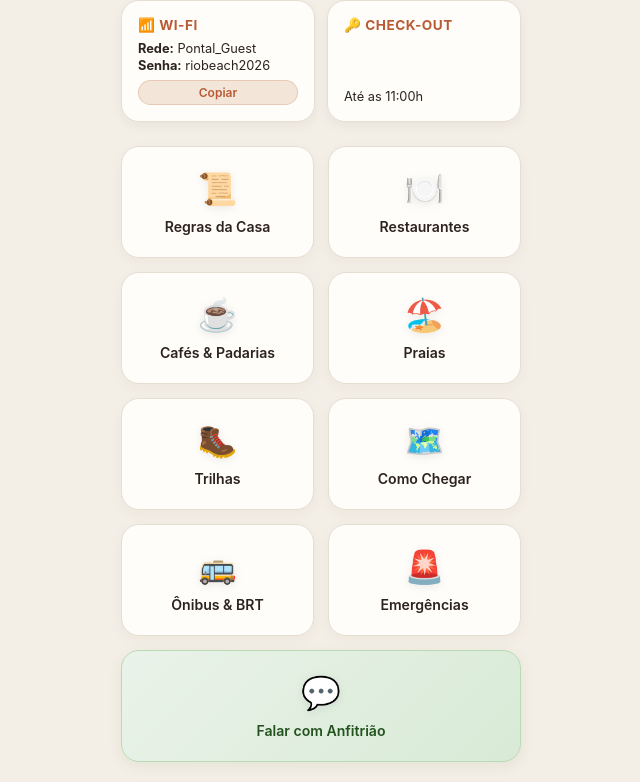
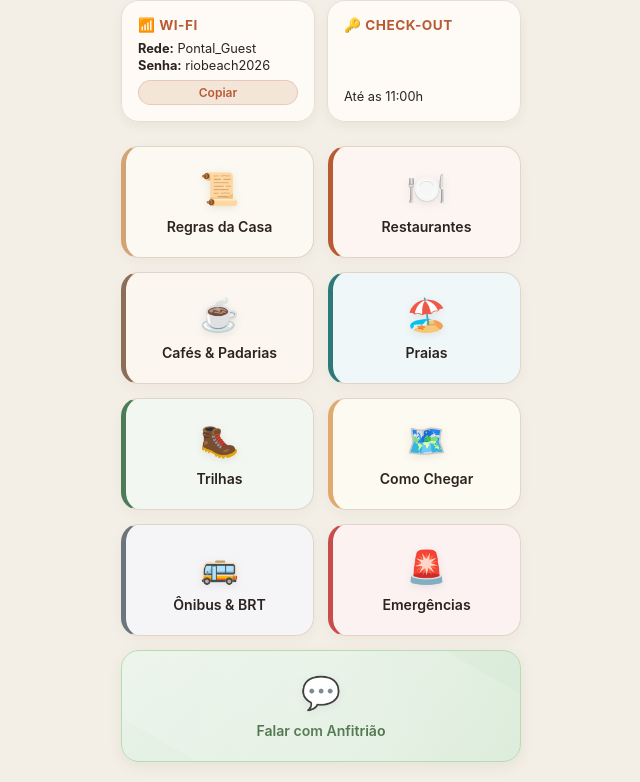
Before and after one commit to igordesouzacordeiro18-svg/guia-anfitriao, a plain HTML site: page index.html in a window 1280 px wide. Shown: the part 192-974 px from the top of the page, without its empty margins (319-959 px from the left). Drawn offline with Linux system fonts and the light colour scheme.

Commit message:
style: adiciona cores tematicas e bordas nos cards do menu

```diff
--- a/css/style.css
+++ b/css/style.css
@@ -585,3 +585,119 @@ body {
 .menu-item.highlight:hover {
   border-color: #23521f;
 }
+
+/* ==========================================
+   EFEITOS VISUAIS SUAVES & ANIMAÇÕES
+   ========================================== */
+
+/* 1. Animação de entrada dos cards */
+@keyframes fadeInUp {
+  from {
+    opacity: 0;
+    transform: translateY(15px);
+  }
+  to {
+    opacity: 1;
+    transform: translateY(0);
+  }
+}
+
+.menu-item, .info-card {
+  animation: fadeInUp 0.5s ease-out forwards;
+}
+
+/* 2. Efeito de Vidro Aconchegante nos Cards de Informação */
+.info-card {
+  background: rgba(255, 253, 249, 0.85) !important;
+  backdrop-filter: blur(8px);
+  -webkit-backdrop-filter: blur(8px);
+}
+
+/* 3. Brilho sutil no botão Falar com Anfitrião */
+.menu-item.highlight {
+  position: relative;
+  overflow: hidden;
+}
+
+.menu-item.highlight::after {
+  content: '';
+  position: absolute;
+  top: -50%;
+  left: -50%;
+  width: 200%;
+  height: 200%;
+  background: linear-gradient(
+    60deg,
+    transparent,
+    rgba(255, 255, 255, 0.25),
+    transparent
+  );
+  transform: rotate(30deg);
+  transition: all 0.6s ease;
+}
+
+.menu-item.highlight:active::after {
+  left: 100%;
+}
+
+/* ==========================================
+   CARDS COM CORES INDIVIDUAIS & DESTAQUES
+   ========================================== */
+
+/* Transição de elevação nos cards */
+.menu-item {
+  border: 1px solid #e0d6c8;
+  transition: transform 0.2s ease, box-shadow 0.2s ease;
+}
+
+.menu-item:active {
+  transform: translateY(-4px) scale(0.98);
+}
+
+/* 1. Regras da Casa (Tom Madeira/Palha) */
+.menu-item[href="regras.html"] {
+  background-color: #fcf8f2;
+  border-left: 5px solid #d4a373;
+}
+
+/* 2. Restaurantes (Tom Terracota Suave) */
+.menu-item[href="restaurantes.html"] {
+  background-color: #fdf5f2;
+  border-left: 5px solid #b85b35;
+}
+
+/* 3. Cafés & Padarias (Tom Café com Leite) */
+.menu-item[href="padarias.html"] {
+  background-color: #fbf6f0;
+  border-left: 5px solid #8c6d58;
+}
+
+/* 4. Praias (Tom Azul Mar) */
+.menu-item[href="praias.html"] {
+  background-color: #f0f7f9;
+  border-left: 5px solid #2b7a78;
+}
+
+/* 5. Trilhas (Tom Verde Natureza) */
+.menu-item[href="trilhas.html"] {
+  background-color: #f2f7f2;
+  border-left: 5px solid #4a7c59;
+}
+
+/* 6. Como Chegar (Tom Amarelo Areia) */
+.menu-item[href="como-chegar.html"] {
+  background-color: #fdfaf2;
+  border-left: 5px solid #e0a96d;
+}
+
+/* 7. Ônibus & BRT (Tom Cinza Urbano Warm) */
+.menu-item[href="transporte.html"] {
+  background-color: #f5f5f7;
+  border-left: 5px solid #6c757d;
+}
+
+/* 8. Emergências (Tom Vermelho Alerta Suave) */
+.menu-item[href="emergencias.html"] {
+  background-color: #fdf2f2;
+  border-left: 5px solid #c94c4c;
+}
```
